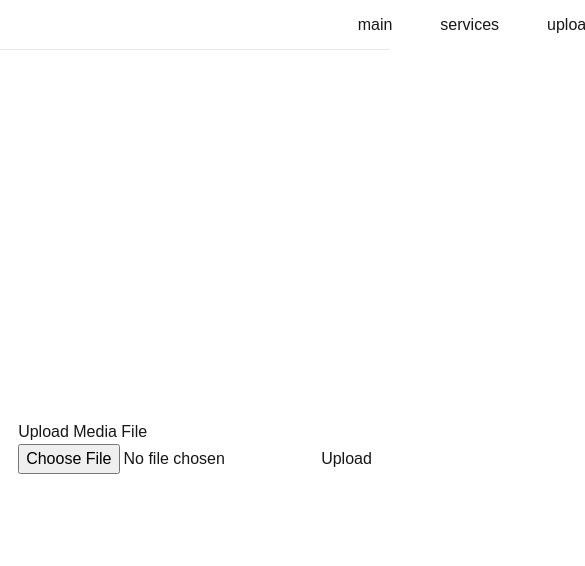
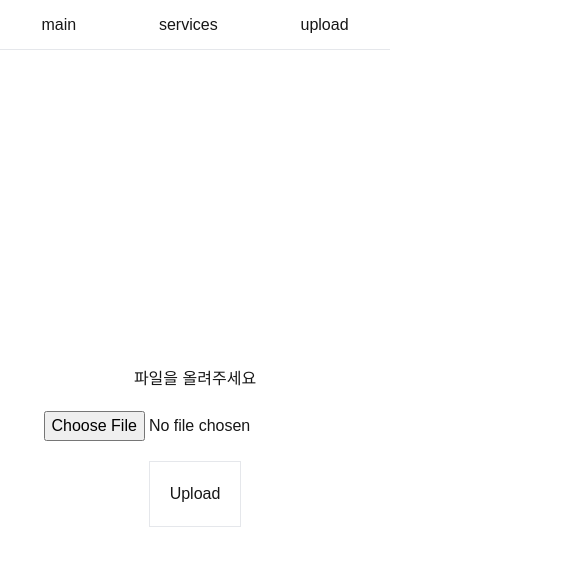
Before and after one commit to choss001/share_media, a Next.js app: page /test in a window 390 px wide. Shown: the top 566 px of the page, 585 px wide, since content can reach past the window. Built offline with nearby package versions, Linux system fonts and the light colour scheme; no server answers.

Commit message:
make loading test while upalod file and make reactive for mobile css

```diff
--- a/src/app/components/navigation/header-mobile.tsx/index.tsx
+++ b/src/app/components/navigation/header-mobile.tsx/index.tsx
@@ -1,7 +1,28 @@
-const Header = () => {
+'use clinet';
+import React from "react";
+import Link from "next/link";
+
+
+const HeaderMobile = () => {
     return(
-        <div>Header mobile</div>
+        <div className="border-solid border-b-[1px] h-[50px] justify-center items-center flex md:hidden">
+            <Link
+                className="flex-auto"
+                href="/">
+                <div className="flex justify-center">main</div>
+            </Link>
+            <Link
+                className="flex-auto"
+                href="/services">
+                <div className="flex justify-center">services</div>
+            </Link>
+            <Link
+                className="flex-auto"
+                href="/test">
+                <div className="flex justify-center">upload</div>
+            </Link>
+        </div>
     )
 
 }
-export default Header;
+export default HeaderMobile;
--- a/src/app/components/navigation/header/index.tsx
+++ b/src/app/components/navigation/header/index.tsx
@@ -5,7 +5,7 @@ import Link from "next/link";
 
 const Header = () => {
     return(
-        <div className="justify-center flex border-solid border-b-[1px] h-[50px] items-center">
+        <div className="justify-center flex border-solid border-b-[1px] h-[50px] items-center hidden md:flex">
             <Link
                 href="https://github.com/choss001">
             <div>성식이</div>
--- a/src/app/layout.tsx
+++ b/src/app/layout.tsx
@@ -2,6 +2,7 @@ import type { Metadata } from "next";
 import localFont from "next/font/local";
 import "./globals.css";
 import Header from "./components/navigation/header";
+import HeaderMobile from "./components/navigation/header-mobile.tsx";
 
 const geistSans = localFont({
   src: "./fonts/GeistVF.woff",
@@ -30,6 +31,7 @@ export default function RootLayout({
         className={`${geistSans.variable} ${geistMono.variable} antialiased`}
       >
         <div className="h-screen">
+          <HeaderMobile></HeaderMobile>
           <Header></Header>
           <div className="flex items-center justify-center" style={{ height: 'calc(100vh - 50px)' }}>
             {children}
--- a/src/app/services/page.tsx
+++ b/src/app/services/page.tsx
@@ -33,7 +33,7 @@ export default function Page(){
                 <div className='grid grid-cols-3 gap-4'>
                     {mediaList.map((temp) => (
                         <div key={temp.id} className='border-solid border-slate-100 border-[1px] p-2 flex flex-col'>
-                            <p className='whitespace-nowrap'>File Name: {temp.fileName}</p>
+                            <p className='whitespace-nowrap hidden md:block'>File Name: {temp.fileName}</p>
                                 <div className='flex grow justify-center items-center '>
                                     <Link
                                         href={`/services/${temp.id}`}>
--- a/src/app/test/page.tsx
+++ b/src/app/test/page.tsx
@@ -1,10 +1,13 @@
 'use client'
 import { useState } from 'react';
+import { useRouter } from 'next/navigation';
 
 export default function Page(){
     const [selectedFile, setSelectedFile] = useState<File | null>(null);
     const [uploadStatus, setUploadStatus] = useState("");
+    const [loading, setLoading] = useState(false);
     const apiUrl = process.env.NEXT_PUBLIC_SPRING_API_URL;
+    const router = useRouter();
     const handleFileChange = (event: React.ChangeEvent<HTMLInputElement>) => {
         if (event.target.files == null){
             console.error("file is null");
@@ -19,6 +22,7 @@ export default function Page(){
             return;
         }
 
+        setLoading(true);
         const formData = new FormData();
         formData.append("file", selectedFile);
 
@@ -31,10 +35,15 @@ export default function Page(){
             if (response.ok) {
                 const downloadUrl = await response.text();
                 setUploadStatus(`File uploaded successfully! Access it here: ${downloadUrl}`);
+
+                router.push('/services'); // Replace '/media-list' with the actual list page path
             } else {
                 setUploadStatus("Failed to upload file.");
+
+
             }
         } catch (error) {
+            setLoading(false);
             console.error("Error uploading file:", error);
             setUploadStatus("Error uploading file.");
         }
@@ -43,10 +52,20 @@ export default function Page(){
     return (
         <>
             <div className='my-[60px]'>
-                <h1>Upload Media File</h1>
-                <input type="file" onChange={handleFileChange} />
-                <button onClick={handleFileUpload}>Upload</button>
-                <p>{uploadStatus}</p>
+                {loading ? (
+                    <p>Loading</p>
+                ) : (
+                    <>
+                        <div className='flex justify-center m-5'>
+                            <h1>파일을 올려주세요</h1>
+                        </div>
+                        <input className="block" type="file" onChange={handleFileChange} />
+                        <div className='flex justify-center'>
+                            <button className="border-solid border-[1px] m-5 p-5" onClick={handleFileUpload}>Upload</button>
+                        </div>
+                        <p>{uploadStatus}</p>
+                    </>
+                )}
             </div>
 
         </>
```
Also changed, not shown: src/app/services/[id]/page.tsx (+2 -9 lines).
